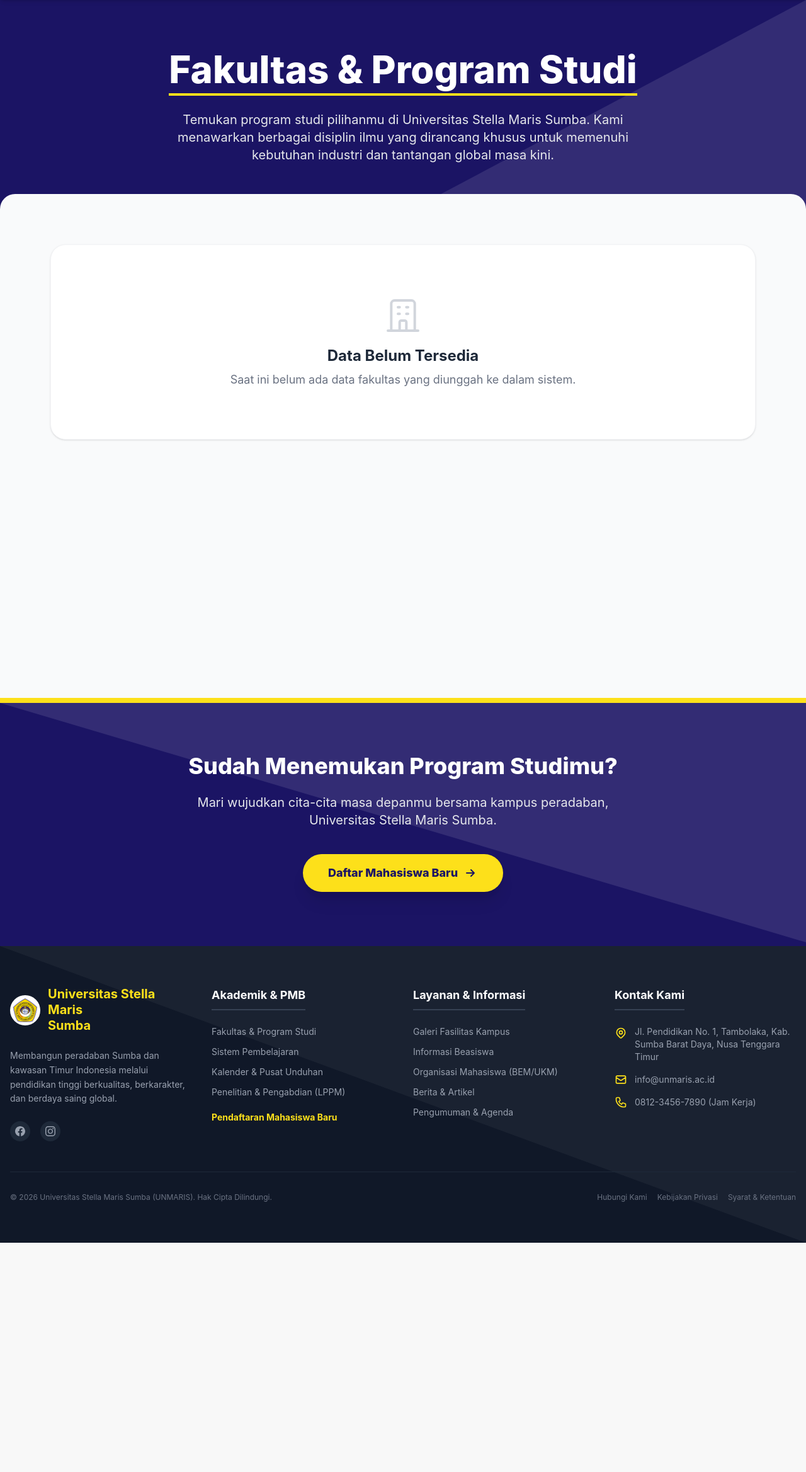
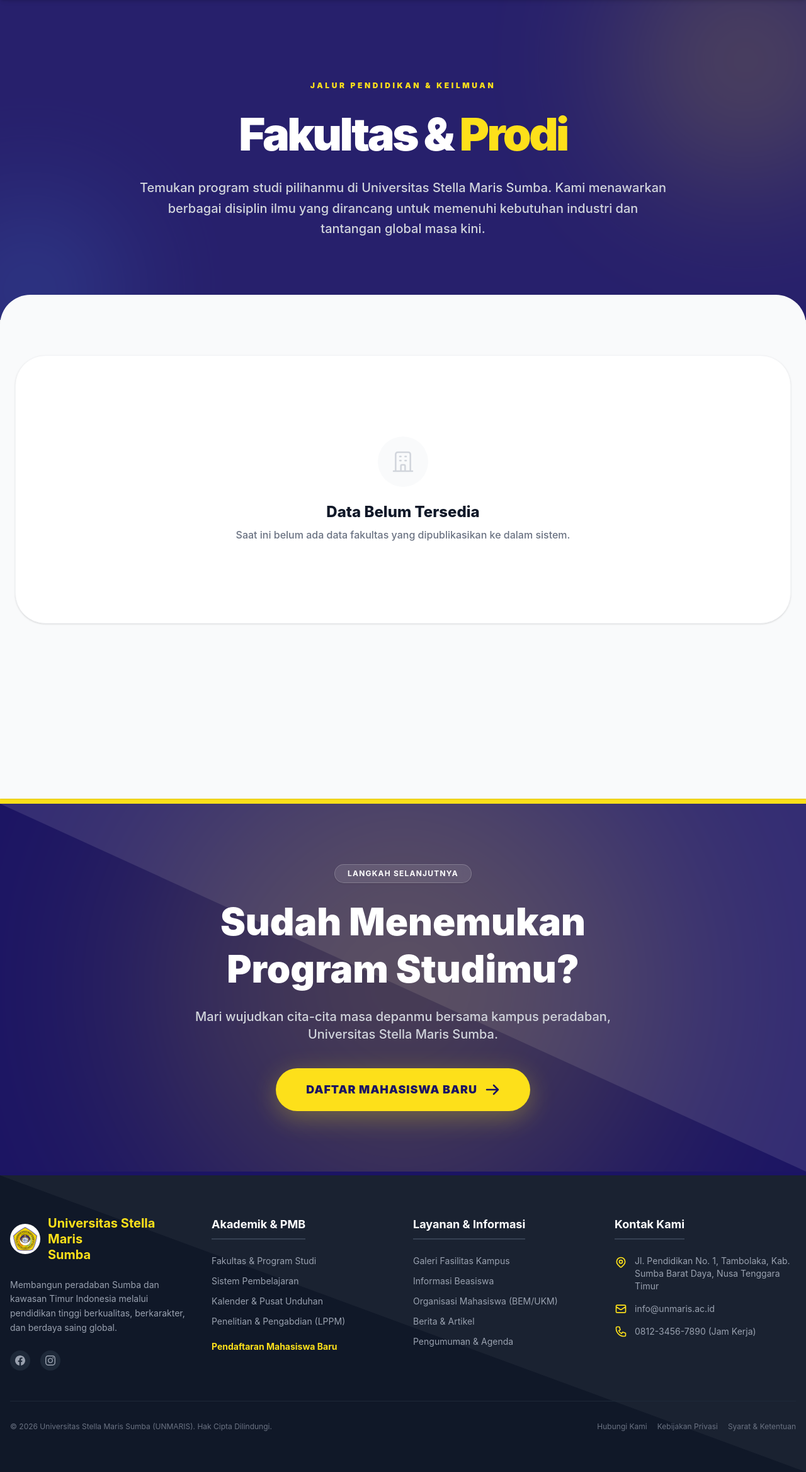
Before and after one commit to nanutechsolution/unmaris-website, a Laravel app: template resources/views/pages/faculties.blade.php in a window 1280 px wide. Shown: the part 76-2413 px from the top of the page at 63% size. Before the commit the page ends 2049 px from the top, so only its background shows below. Run offline with Laravel 12, Linux system fonts and the light colour scheme; the template is opened without the code that fills it, so the values that code supplies are empty; data comes from the database, SQL or seed files in the repository; style sheets or scripts are compiled from the project's sources; parts of the project's set-up code (start-up, migrations or seed data) failed here and were passed over; some libraries are stand-ins or nearby versions.

Commit message:
Update faculties.blade.php

```diff
--- a/resources/views/pages/faculties.blade.php
+++ b/resources/views/pages/faculties.blade.php
@@ -1,40 +1,45 @@
 <x-layouts.app title="Fakultas & Program Studi - UNMARIS">
 
-    <!-- Header Section -->
-    <section class="bg-unmaris-blue text-white py-20 relative overflow-hidden">
-        <!-- Aksen Dekoratif -->
-        <div class="absolute inset-0 opacity-10">
-            <svg class="absolute right-0 top-0 h-full w-1/2" viewBox="0 0 100 100" preserveAspectRatio="none" fill="currentColor">
-                <polygon points="0,100 100,0 100,100" />
+    <!-- Hero Section (Premium Minimalist) -->
+    <section class="bg-unmaris-blue text-white py-20 md:py-32 relative overflow-hidden">
+        <!-- Background Pattern & Glow -->
+        <div class="absolute inset-0 opacity-5">
+            <svg class="h-full w-full" viewBox="0 0 100 100" preserveAspectRatio="none" fill="currentColor">
+                <path d="M0 0 L100 0 L100 100 L0 100 Z" />
             </svg>
         </div>
+        <div class="absolute -top-24 -right-24 w-96 h-96 bg-unmaris-yellow rounded-full blur-[120px] opacity-20 pointer-events-none z-0"></div>
+        <div class="absolute -bottom-24 -left-24 w-72 h-72 bg-blue-400 rounded-full blur-[100px] opacity-20 pointer-events-none z-0"></div>
 
-        <div class="container mx-auto px-4 text-center relative z-10">
-            <h1 class="text-4xl md:text-5xl lg:text-6xl font-extrabold mb-6 border-b-4 border-unmaris-yellow inline-block pb-2">Fakultas & Program Studi</h1>
-            <p class="text-lg md:text-xl text-gray-200 max-w-3xl mx-auto">Temukan program studi pilihanmu di Universitas Stella Maris Sumba. Kami menawarkan berbagai disiplin ilmu yang dirancang khusus untuk memenuhi kebutuhan industri dan tantangan global masa kini.</p>
+        <div class="container mx-auto px-4 sm:px-6 relative z-10 text-center max-w-4xl">
+            <span class="text-unmaris-yellow font-black tracking-[0.3em] uppercase text-[10px] md:text-xs mb-4 md:mb-6 block">Jalur Pendidikan & Keilmuan</span>
+            <h1 class="text-4xl md:text-6xl lg:text-7xl font-black mb-6 tracking-tighter leading-tight">Fakultas & <span class="text-unmaris-yellow">Prodi</span></h1>
+            <p class="text-gray-300 text-base md:text-lg lg:text-xl leading-relaxed font-medium">Temukan program studi pilihanmu di Universitas Stella Maris Sumba. Kami menawarkan berbagai disiplin ilmu yang dirancang untuk memenuhi kebutuhan industri dan tantangan global masa kini.</p>
         </div>
     </section>
 
     <!-- Content Section -->
-    <section class="py-20 bg-gray-50 min-h-screen relative -mt-8 z-20 rounded-t-3xl">
-        <div class="container mx-auto px-4 max-w-6xl">
+    <section class="py-16 md:py-24 bg-gray-50 min-h-screen relative -mt-10 z-20 rounded-t-[3rem] shadow-sm">
+        <div class="container mx-auto px-4 sm:px-6 max-w-7xl">
 
             @if($faculties->isEmpty())
-                <div class="text-center py-20 bg-white rounded-3xl border border-gray-100 shadow-sm">
-                    <svg class="w-16 h-16 text-gray-300 mx-auto mb-4" fill="none" stroke="currentColor" viewBox="0 0 24 24"><path stroke-linecap="round" stroke-linejoin="round" stroke-width="1.5" d="M19 21V5a2 2 0 00-2-2H7a2 2 0 00-2 2v16m14 0h2m-2 0h-5m-9 0H3m2 0h5M9 7h1m-1 4h1m4-4h1m-1 4h1m-5 10v-5a1 1 0 011-1h2a1 1 0 011 1v5m-4 0h4"></path></svg>
-                    <h3 class="text-2xl font-bold text-gray-800 mb-2">Data Belum Tersedia</h3>
-                    <p class="text-gray-500 text-lg">Saat ini belum ada data fakultas yang diunggah ke dalam sistem.</p>
+                <div class="text-center py-20 md:py-32 bg-white rounded-[3rem] border border-gray-100 shadow-sm">
+                    <div class="w-20 h-20 bg-gray-50 rounded-full flex items-center justify-center mx-auto mb-6">
+                        <svg class="w-10 h-10 text-gray-300" fill="none" stroke="currentColor" viewBox="0 0 24 24"><path stroke-linecap="round" stroke-linejoin="round" stroke-width="1.5" d="M19 21V5a2 2 0 00-2-2H7a2 2 0 00-2 2v16m14 0h2m-2 0h-5m-9 0H3m2 0h5M9 7h1m-1 4h1m4-4h1m-1 4h1m-5 10v-5a1 1 0 011-1h2a1 1 0 011 1v5m-4 0h4"></path></svg>
+                    </div>
+                    <h3 class="text-2xl font-extrabold text-gray-900 mb-2">Data Belum Tersedia</h3>
+                    <p class="text-gray-500 font-medium">Saat ini belum ada data fakultas yang dipublikasikan ke dalam sistem.</p>
                 </div>
             @else
-                <div class="space-y-16">
+                <div class="space-y-12 md:space-y-20">
                     @foreach($faculties as $faculty)
                         <!-- Card Fakultas (Horizontal Split Layout) -->
-                        <div class="bg-white rounded-3xl shadow-lg hover:shadow-2xl transition-shadow duration-300 border border-gray-100 overflow-hidden flex flex-col lg:flex-row group">
+                        <div class="bg-white rounded-[2.5rem] shadow-lg hover:shadow-2xl transition-all duration-500 border border-gray-100 overflow-hidden flex flex-col lg:flex-row group">
 
                             <!-- Bagian Kiri: Gambar Fakultas -->
-                            <div class="lg:w-5/12 relative h-72 lg:h-auto overflow-hidden bg-unmaris-blue shrink-0">
+                            <div class="lg:w-5/12 xl:w-4/12 relative h-64 sm:h-80 lg:h-auto overflow-hidden bg-unmaris-blue shrink-0">
                                 @if($faculty->image)
-                                    <img src="{{ asset('storage/'.$faculty->image) }}" alt="{{ $faculty->name }}" class="w-full h-full object-cover transform group-hover:scale-110 transition duration-700">
+                                    <img src="{{ asset('storage/'.$faculty->image) }}" alt="{{ $faculty->name }}" class="w-full h-full object-cover transform group-hover:scale-110 transition duration-1000">
                                 @else
                                     <!-- Placeholder Pattern jika gambar kosong -->
                                     <div class="w-full h-full flex items-center justify-center opacity-30 bg-gradient-to-br from-unmaris-blue to-blue-900">
@@ -42,52 +47,55 @@
                                     </div>
                                 @endif
 
-                                <!-- Overlay Gradien Bawah -->
-                                <div class="absolute inset-0 bg-gradient-to-t from-unmaris-blue/90 via-unmaris-blue/20 to-transparent"></div>
+                                <!-- Overlay Gradien Bawah & Badge -->
+                                <div class="absolute inset-0 bg-gradient-to-t from-gray-900/90 via-gray-900/20 to-transparent opacity-80"></div>
 
-                                <!-- Badge Jumlah Prodi -->
-                                <div class="absolute bottom-6 left-6 text-white">
-                                    <span class="inline-flex items-center bg-unmaris-yellow text-unmaris-blue text-xs font-bold px-4 py-2 rounded-full uppercase tracking-wider shadow-md">
-                                        <svg class="w-4 h-4 mr-1.5" fill="currentColor" viewBox="0 0 20 20"><path d="M10.394 2.08a1 1 0 00-.788 0l-7 3a1 1 0 000 1.84L5.25 8.051a.999.999 0 01.356-.257l4-1.714a1 1 0 11.788 1.838L7.667 9.088l1.94.831a1 1 0 00.787 0l7-3a1 1 0 000-1.838l-7-3zM3.31 9.397L5 10.12v4.102a8.969 8.969 0 00-1.05-.174 1 1 0 01-.89-.89 11.115 11.115 0 01.25-3.762zM9.3 16.573A9.026 9.026 0 007 14.935v-3.957l1.818.78a3 3 0 002.364 0l5.508-2.361a11.026 11.026 0 01.25 3.762 1 1 0 01-.89.89 8.968 8.968 0 00-5.35 2.524 1 1 0 01-1.4 0zM6 18a1 1 0 001-1v-2.065a8.935 8.935 0 00-2-.712V17a1 1 0 001 1z"/></svg>
+                                <div class="absolute bottom-6 left-6 md:bottom-8 md:left-8 text-white z-10">
+                                    <span class="inline-flex items-center bg-unmaris-yellow text-unmaris-blue text-[10px] md:text-xs font-black px-4 py-2 rounded-full uppercase tracking-widest shadow-lg">
+                                        <svg class="w-4 h-4 mr-2" fill="none" stroke="currentColor" viewBox="0 0 24 24"><path stroke-linecap="round" stroke-linejoin="round" stroke-width="2.5" d="M19 11H5m14 0a2 2 0 012 2v6a2 2 0 01-2 2H5a2 2 0 01-2-2v-6a2 2 0 012-2m14 0V9a2 2 0 00-2-2M5 11V9a2 2 0 002 2m0 0V5a2 2 0 012-2h6a2 2 0 012 2v2M7 7h10"></path></svg>
                                         {{ $faculty->studyPrograms->count() }} Program Studi
                                     </span>
                                 </div>
                             </div>
 
                             <!-- Bagian Kanan: Konten Informasi -->
-                            <div class="lg:w-7/12 p-8 md:p-10 flex flex-col justify-between">
+                            <div class="lg:w-7/12 xl:w-8/12 p-6 sm:p-8 md:p-12 flex flex-col justify-between relative">
                                 <div>
-                                    <a href="{{ route('faculties.detail', $faculty->slug) }}" class="inline-block mb-4 outline-none">
-                                        <h2 class="text-3xl md:text-4xl font-extrabold text-gray-900 group-hover:text-unmaris-blue transition-colors duration-300 leading-tight">{{ $faculty->name }}</h2>
+                                    <a href="{{ route('faculties.detail', $faculty->slug) }}" class="inline-block mb-4 md:mb-6 outline-none group/title">
+                                        <h2 class="text-3xl md:text-4xl lg:text-5xl font-black text-gray-900 group-hover/title:text-unmaris-blue transition-colors duration-300 leading-tight tracking-tighter">{{ $faculty->name }}</h2>
                                     </a>
 
                                     @if($faculty->description)
-                                        <p class="text-gray-600 mb-8 line-clamp-3 leading-relaxed text-lg">
+                                        <p class="text-gray-500 mb-8 md:mb-12 line-clamp-3 leading-relaxed text-sm md:text-base lg:text-lg font-medium">
                                             {{ $faculty->description }}
                                         </p>
                                     @endif
 
-                                    <!-- Daftar Program Studi (Chips Layout) -->
+                                    <!-- Daftar Program Studi (Grid Layout yang Rapi) -->
                                     <div class="mb-8">
-                                        <h3 class="text-xs font-bold text-gray-400 uppercase tracking-widest mb-4 border-b border-gray-100 pb-2">Pilihan Program Studi</h3>
+                                        <h3 class="text-[10px] md:text-xs font-black text-gray-400 uppercase tracking-widest mb-4 flex items-center gap-4">
+                                            <span>Pilihan Program Studi</span>
+                                            <div class="h-px flex-grow bg-gray-100"></div>
+                                        </h3>
 
                                         @if($faculty->studyPrograms->isEmpty())
-                                            <p class="text-gray-500 italic text-sm">Belum ada program studi di fakultas ini.</p>
+                                            <div class="bg-gray-50 border border-dashed border-gray-200 rounded-2xl p-6 text-center">
+                                                <p class="text-gray-500 italic text-sm font-medium">Belum ada program studi di fakultas ini.</p>
+                                            </div>
                                         @else
-                                            <div class="flex flex-wrap gap-3">
+                                            <div class="grid grid-cols-1 md:grid-cols-2 gap-4">
                                                 @foreach($faculty->studyPrograms as $prodi)
-                                                    <div class="bg-gray-50 border border-gray-200 rounded-xl px-4 py-3 flex items-center gap-3 hover:border-unmaris-blue hover:shadow-sm transition cursor-default group/prodi">
-                                                        <div class="w-10 h-10 rounded-lg bg-white shadow-sm flex items-center justify-center text-unmaris-blue font-extrabold text-sm border border-gray-100 group-hover/prodi:bg-unmaris-blue group-hover/prodi:text-white transition-colors">
+                                                    <div class="bg-white border border-gray-100 shadow-sm rounded-2xl p-4 flex items-start gap-4 hover:border-unmaris-yellow hover:shadow-md transition-all cursor-default group/prodi">
+                                                        <div class="w-12 h-12 shrink-0 rounded-xl bg-blue-50 text-unmaris-blue flex items-center justify-center font-black text-sm group-hover/prodi:bg-unmaris-yellow transition-colors">
                                                             {{ $prodi->degree }}
                                                         </div>
-                                                        <div>
-                                                            <h4 class="font-bold text-gray-900 text-sm md:text-base leading-tight">{{ $prodi->name }}</h4>
-                                                            <span class="text-[11px] text-gray-500 font-semibold uppercase tracking-wider">
-                                                                Akreditasi:
-                                                                <span class="{{ in_array($prodi->accreditation, ['Unggul', 'A']) ? 'text-green-600' : (in_array($prodi->accreditation, ['Baik Sekali', 'B']) ? 'text-yellow-600' : 'text-blue-600') }}">
-                                                                    {{ $prodi->accreditation }}
+                                                        <div class="flex-grow pt-0.5">
+                                                            <h4 class="font-extrabold text-gray-900 text-sm md:text-base leading-snug mb-2 group-hover/prodi:text-unmaris-blue transition-colors">{{ $prodi->name }}</h4>
+                                                            <div class="flex items-center">
+                                                                <span class="inline-flex items-center text-[9px] md:text-[10px] font-bold uppercase tracking-widest px-2.5 py-1 rounded-lg border {{ in_array($prodi->accreditation, ['Unggul', 'A']) ? 'bg-green-50 text-green-700 border-green-200' : (in_array($prodi->accreditation, ['Baik Sekali', 'B']) ? 'bg-yellow-50 text-yellow-700 border-yellow-200' : 'bg-blue-50 text-blue-700 border-blue-200') }}">
+                                                                    Akreditasi {{ $prodi->accreditation }}
                                                                 </span>
-                                                            </span>
+                                                            </div>
                                                         </div>
                                                     </div>
                                                 @endforeach
@@ -96,17 +104,16 @@
                                     </div>
                                 </div>
 
-                                <!-- Action Button (Bawah Kanan) -->
-                                <div class="mt-4 pt-6 border-t border-gray-100 flex items-center justify-end">
-                                    <a href="{{ route('faculties.detail', $faculty->slug) }}" class="inline-flex items-center text-unmaris-blue font-bold text-lg hover:text-unmaris-yellow transition group/btn">
-                                        Selengkapnya
-                                        <span class="w-10 h-10 ml-3 rounded-full bg-blue-50 flex items-center justify-center group-hover/btn:bg-unmaris-yellow group-hover/btn:text-unmaris-blue transition-colors">
-                                            <svg class="w-5 h-5 transform group-hover/btn:translate-x-1 transition-transform" fill="none" stroke="currentColor" viewBox="0 0 24 24"><path stroke-linecap="round" stroke-linejoin="round" stroke-width="2" d="M14 5l7 7m0 0l-7 7m7-7H3"></path></svg>
+                                <!-- Action Button -->
+                                <div class="mt-6 pt-6 border-t border-gray-100 flex items-center justify-end">
+                                    <a href="{{ route('faculties.detail', $faculty->slug) }}" class="inline-flex items-center text-unmaris-blue font-black text-xs md:text-sm uppercase tracking-widest hover:text-unmaris-yellow transition group/btn">
+                                        Eksplorasi Fakultas
+                                        <span class="w-10 h-10 ml-4 rounded-full bg-blue-50 flex items-center justify-center group-hover/btn:bg-unmaris-yellow group-hover/btn:text-unmaris-blue transition-colors shadow-sm">
+                                            <svg class="w-5 h-5 transform group-hover/btn:translate-x-1 transition-transform" fill="none" stroke="currentColor" viewBox="0 0 24 24"><path stroke-linecap="round" stroke-linejoin="round" stroke-width="2.5" d="M14 5l7 7m0 0l-7 7m7-7H3"></path></svg>
                                         </span>
                                     </a>
                                 </div>
                             </div>
-
                         </div>
                     @endforeach
                 </div>
@@ -116,19 +123,26 @@
     </section>
 
     <!-- Call to Action Section -->
-    <section class="relative bg-unmaris-blue text-white py-20 overflow-hidden border-t-8 border-unmaris-yellow">
+    <section class="relative bg-unmaris-blue text-white py-20 md:py-24 overflow-hidden border-t-8 border-unmaris-yellow">
+        <!-- Dekorasi Background -->
         <div class="absolute inset-0 opacity-10">
             <svg class="h-full w-full" xmlns="http://www.w3.org/2000/svg" viewBox="0 0 100 100" preserveAspectRatio="none">
                 <polygon fill="currentColor" points="100,100 0,0 100,0"/>
             </svg>
         </div>
-        <div class="container mx-auto px-4 text-center relative z-10">
-            <h2 class="text-3xl md:text-4xl font-extrabold mb-6">Sudah Menemukan Program Studimu?</h2>
-            <p class="text-xl text-gray-200 mb-10 max-w-2xl mx-auto">Mari wujudkan cita-cita masa depanmu bersama kampus peradaban, Universitas Stella Maris Sumba.</p>
-            <a href="https://pmb.unmaris.ac.id" target="_blank" class="inline-flex items-center justify-center bg-unmaris-yellow text-unmaris-blue font-extrabold text-lg px-10 py-4 rounded-full hover:bg-yellow-400 hover:scale-105 transition transform shadow-xl">
-                Daftar Mahasiswa Baru
-                <svg class="w-6 h-6 ml-2" fill="none" stroke="currentColor" viewBox="0 0 24 24"><path stroke-linecap="round" stroke-linejoin="round" stroke-width="2" d="M13 7l5 5m0 0l-5 5m5-5H6"></path></svg>
-            </a>
+        <div class="absolute top-1/2 left-1/2 -translate-x-1/2 -translate-y-1/2 w-[800px] h-[800px] bg-unmaris-yellow rounded-full blur-[150px] opacity-20 pointer-events-none z-0"></div>
+
+        <div class="container mx-auto px-4 text-center relative z-10 max-w-4xl">
+            <span class="inline-block py-1.5 px-5 rounded-full bg-white/10 border border-white/20 text-white text-[10px] md:text-xs font-bold tracking-widest uppercase mb-6 shadow-sm backdrop-blur-sm">Langkah Selanjutnya</span>
+            <h2 class="text-3xl md:text-5xl lg:text-6xl font-black mb-6 leading-tight">Sudah Menemukan<br>Program Studimu?</h2>
+            <p class="text-lg md:text-xl text-gray-300 mb-10 max-w-2xl mx-auto font-medium">Mari wujudkan cita-cita masa depanmu bersama kampus peradaban, Universitas Stella Maris Sumba.</p>
+
+            <div class="flex justify-center">
+                <a href="https://pmb.unmaris.ac.id" target="_blank" class="inline-flex items-center justify-center bg-unmaris-yellow text-unmaris-blue font-black text-sm md:text-lg uppercase tracking-wider px-8 md:px-12 py-4 md:py-5 rounded-full hover:bg-white hover:scale-105 transition-all transform shadow-[0_10px_40px_rgba(253,224,26,0.3)]">
+                    Daftar Mahasiswa Baru
+                    <svg class="w-5 h-5 md:w-6 md:h-6 ml-3" fill="none" stroke="currentColor" viewBox="0 0 24 24"><path stroke-linecap="round" stroke-linejoin="round" stroke-width="2.5" d="M14 5l7 7m0 0l-7 7m7-7H3"></path></svg>
+                </a>
+            </div>
         </div>
     </section>
 
```
